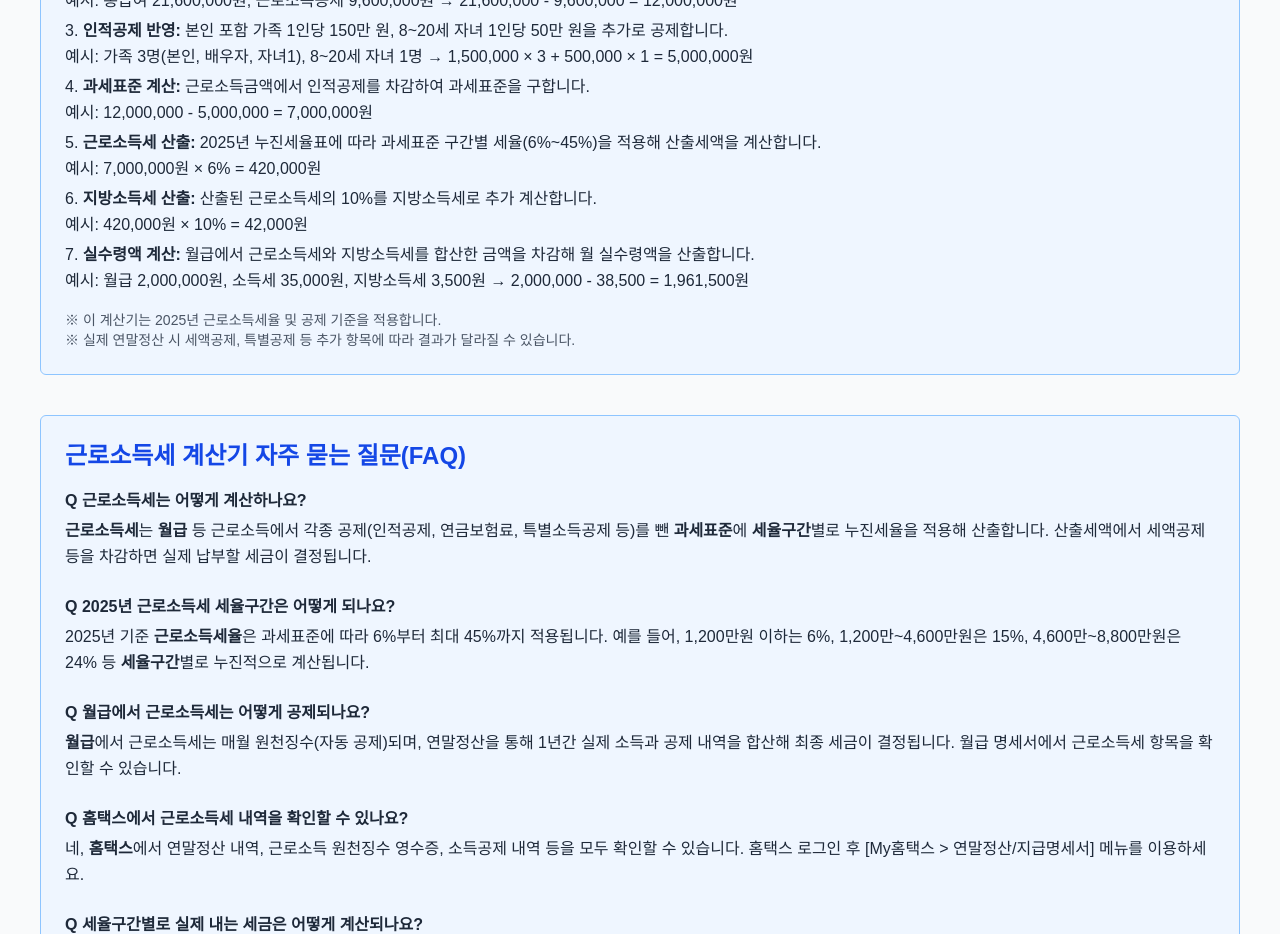
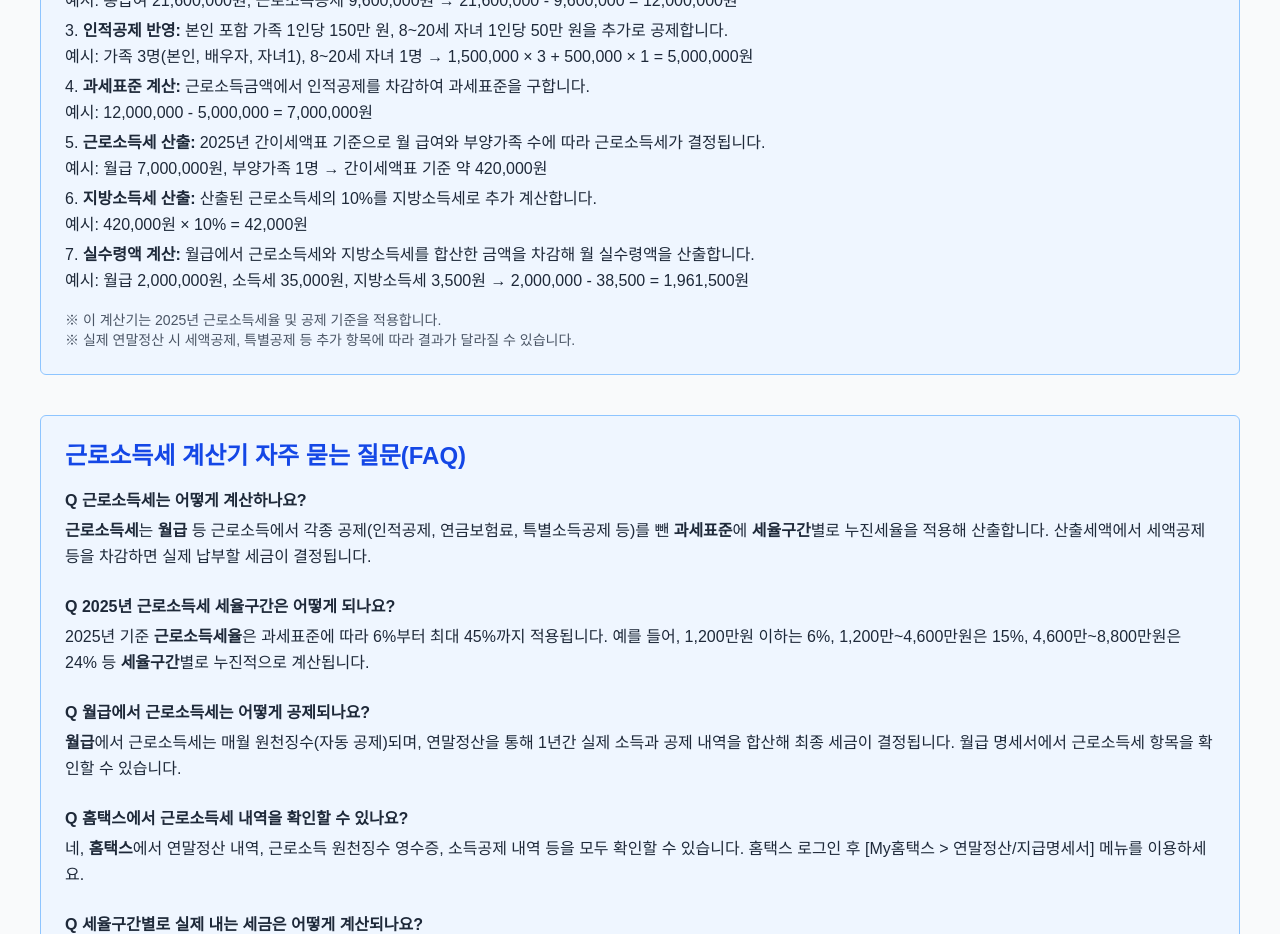
Before and after one commit to Jeonghaemo/workercalculator, a Next.js app: page /income-tax in a window 1280 px wide. Shown: the part 1480-2414 px from the top of the page. Built offline with nearby package versions, Linux system fonts and the light colour scheme.

Commit message:
최종수정

```diff
--- a/src/app/income-tax/income-tax.jsx
+++ b/src/app/income-tax/income-tax.jsx
@@ -210,10 +210,10 @@ function CalculationMethodBox() {
         </li>
         <li>
           <b>근로소득세 산출:</b>
-          <span className="ml-1">
-            2025년 누진세율표에 따라 과세표준 구간별 세율(6%~45%)을 적용해 산출세액을 계산합니다.<br />
-            예시: 7,000,000원 × 6% = 420,000원
-          </span>
+<span className="ml-1">
+  2025년 간이세액표 기준으로 월 급여와 부양가족 수에 따라 근로소득세가 결정됩니다.<br />
+  예시: 월급 7,000,000원, 부양가족 1명 → 간이세액표 기준 약 420,000원
+</span>
         </li>
         <li>
           <b>지방소득세 산출:</b>
--- a/src/app/salary/Salary.jsx
+++ b/src/app/salary/Salary.jsx
@@ -198,10 +198,10 @@ function CalculationMethodBox() {
         </li>
         <li>
           <b>소득세(간이):</b>
-          <span className="ml-1">
-            과세표준 구간별로 1~3% 적용, 부양가족·자녀수에 따라 일부 공제<br />
-            예시: 과세표준 1,800,000원 → 1% = 18,000원, 가족 3명(2명 추가) → 18,000 - 10,000 = 8,000원
-          </span>
+<span className="ml-1">
+  간이세액표 기준으로 계산되며, 부양가족 수와 자녀 수에 따라 공제 금액이 다름<br />
+  예시: 월급 1,800,000원, 가족 3명(기본 1명 + 추가 2명) → 간이세액표 기준 약 8,000원
+</span>
         </li>
         <li>
           <b>지방소득세:</b>
```
